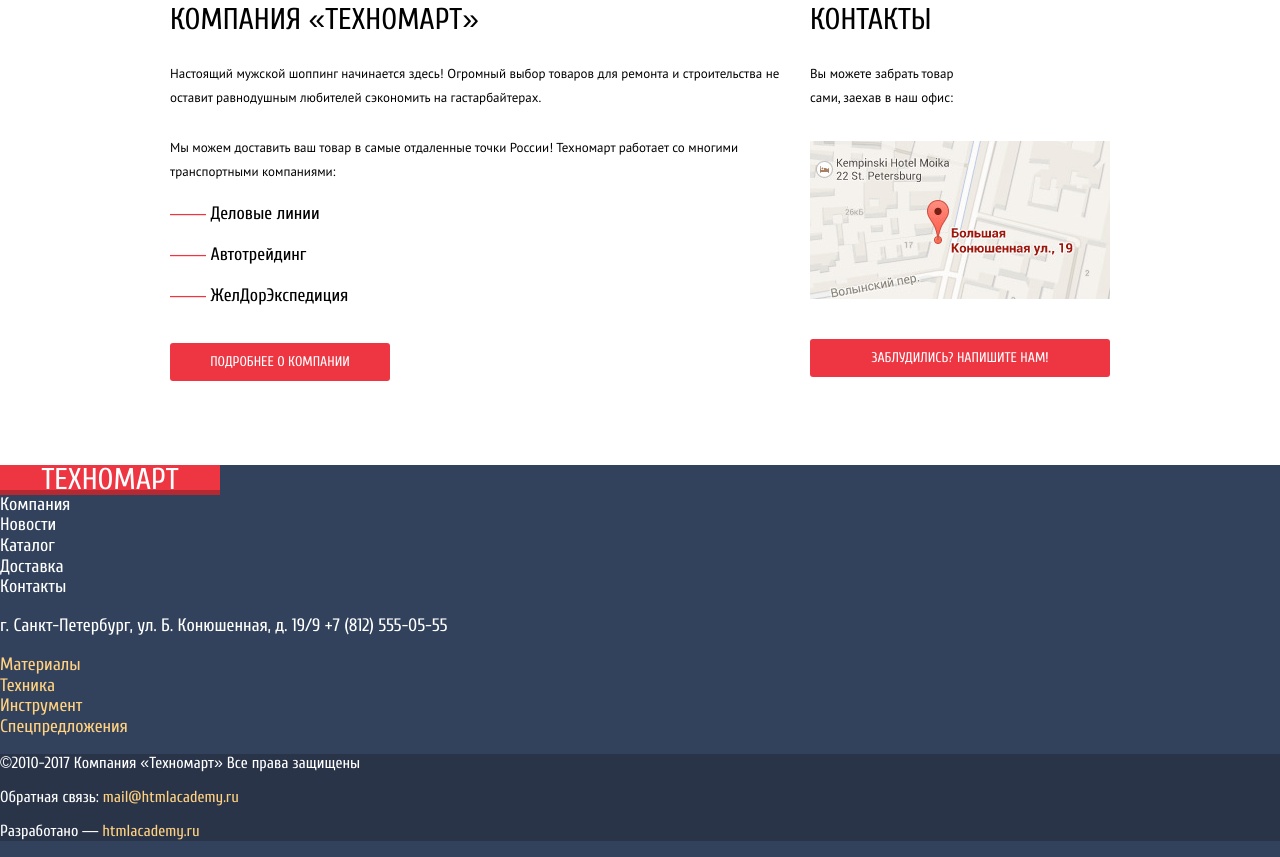
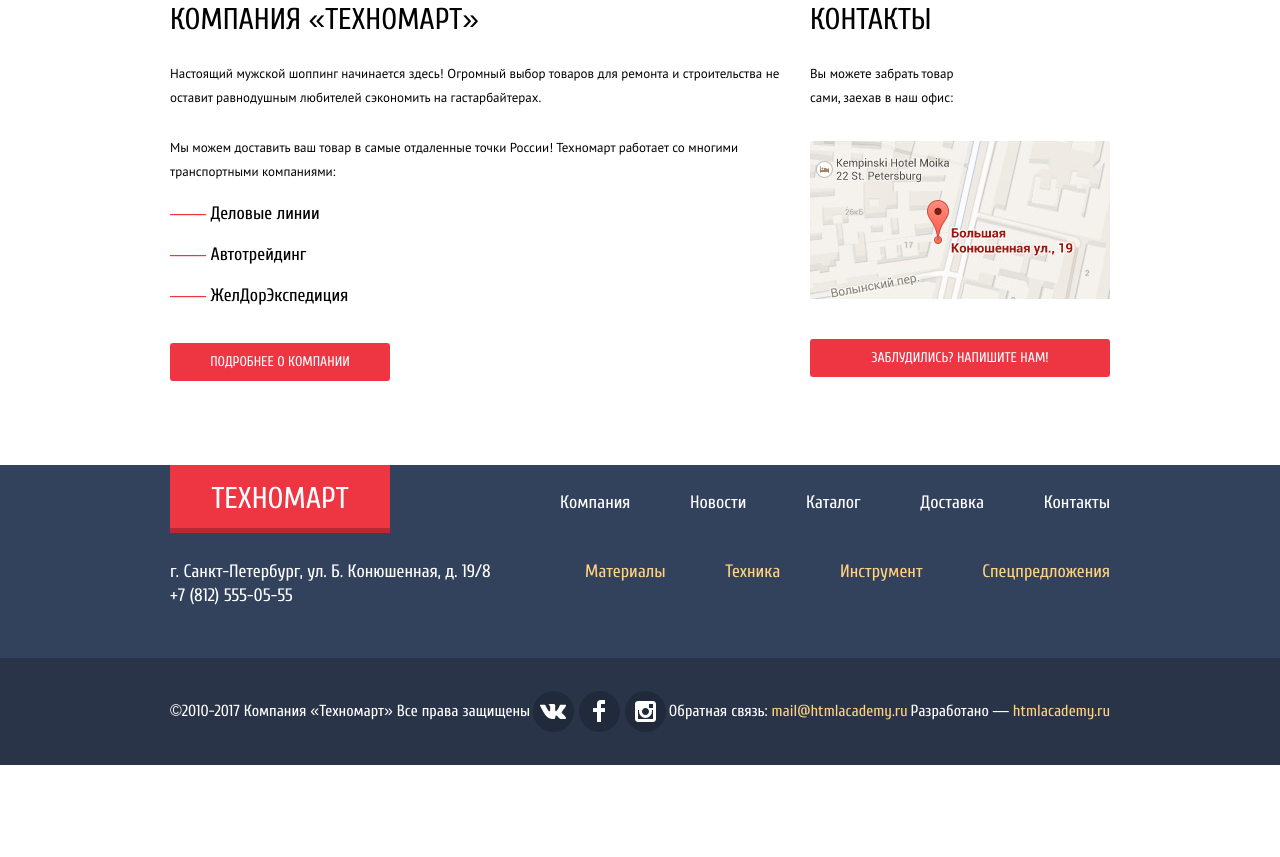
Before and after one commit to SilenceWins/557591-technomart, a plain HTML site: page index.html in a window 1280 px wide. Shown: the part 3162-4019 px from the top of the page. After the commit the page ends 3927 px from the top, so only its background shows below. Drawn offline with Linux system fonts and the light colour scheme.

Commit message:
index.html layout (partial), minor markup changes

```diff
--- a/css/style.css
+++ b/css/style.css
@@ -755,7 +755,7 @@ a {
   width: 100%;
 }
 
-.logo {
+.page-header .logo {
   margin-right: 10px;
 }
 
@@ -1157,3 +1157,96 @@ a {
   height: 158px;
   margin-bottom: 40px;
 }
+
+.page-footer ul {
+  list-style: none;
+  display: flex;
+  justify-content: space-between;
+}
+
+.page-footer p {
+  margin: 0;
+}
+
+.page-footer .logo {
+  width: 220px;
+  height: 68px;
+  line-height:68px;
+}
+
+.footer-main .container {
+  display: flex;
+  justify-content: space-between;
+  align-items: baseline;
+}
+
+.footer-main .container:first-of-type {
+  min-height: 68px;
+  margin-bottom: 27px;
+}
+
+.footer-main {
+  min-height: 193px;
+}
+
+.footer-main-menu {
+  width: 550px;
+}
+
+.footer-additional-menu {
+  width: 525px;
+}
+
+.footer-contact-info {
+  width: 330px;
+  line-height:24px;
+}
+
+.footer-additional {
+  min-height: 107px;
+}
+
+.footer-additional .container {
+  display: flex;
+  justify-content: space-between;
+  align-items: center;
+  min-height: 107px;
+}
+
+.footer-social {
+  display: flex;
+  width: 133px;
+  min-height: 41px;
+}
+
+.footer-social .social-btn {
+  display: block;
+  position: relative;
+  width: 41px;
+  height: 41px;
+
+  border-radius: 50%;
+  background-color: #212a3a;
+}
+
+.social-btn::after {
+  content: "";
+  width: 41px;
+  height: 41px;
+  position: absolute;
+
+  background-position: 50% 50%;
+  background-repeat: no-repeat;
+}
+
+li:nth-of-type(1) .social-btn::after {
+  background-image: url("../img/icon-vk.svg");
+}
+
+li:nth-of-type(2) .social-btn::after {
+  background-image: url("../img/icon-fb.svg");
+}
+
+li:nth-of-type(3) .social-btn::after {
+  background-image: url("../img/icon-insta.svg");
+}
--- a/index.html
+++ b/index.html
@@ -294,6 +294,7 @@
 
     <footer class="page-footer">
       <div class="footer-main">
+        <div class="container">
           <div class="logo">Техномарт</div>
           <ul class="footer-main-menu">
             <li><a href="#">Компания</a></li>
@@ -302,7 +303,9 @@
             <li><a href="#">Доставка</a></li>
             <li><a href="#">Контакты</a></li>
           </ul>
-        <p class="footer-contact-info">г. Санкт-Петербург, ул. Б. Конюшенная, д. 19/9
+        </div>
+        <div class="container">
+          <p class="footer-contact-info">г. Санкт-Петербург, ул. Б. Конюшенная, д. 19/8
             +7 (812) 555-05-55
           </p>
           <ul class="footer-additional-menu">
@@ -312,19 +315,20 @@
             <li><a href="#">Спецпредложения</a></li>
           </ul>
           </div>
+      </div>
       <div class="footer-additional">
+        <div class="container">
           <p class="footer-text">©2010-2017 Компания «Техномарт»
             Все права защищены
           </p>
-        <div class="footer-social">
-          <ul>
+          <ul class="footer-social">
             <li><a class="social-btn" href="#"><span class="visually-hidden">ВКонтакте</span></a></li>
             <li><a class="social-btn" href="#"><span class="visually-hidden">Фейсбук</span></a></li>
             <li><a class="social-btn" href="#"><span class="visually-hidden">Инстаграм</span></a></li>
           </ul>
-        </div>
           <p class="footer-text">Обратная связь: <a href="mailto:mail@htmlacademy.ru">mail@htmlacademy.ru</a></p>
           <p class="footer-text">Разработано — <a href="https://htmlacademy.ru/intensive/htmlcss">htmlacademy.ru</a></p>
+        </div>
       </div>
     </footer>
   </body>
```
Lines whose indentation alone changed are shown as unchanged.
